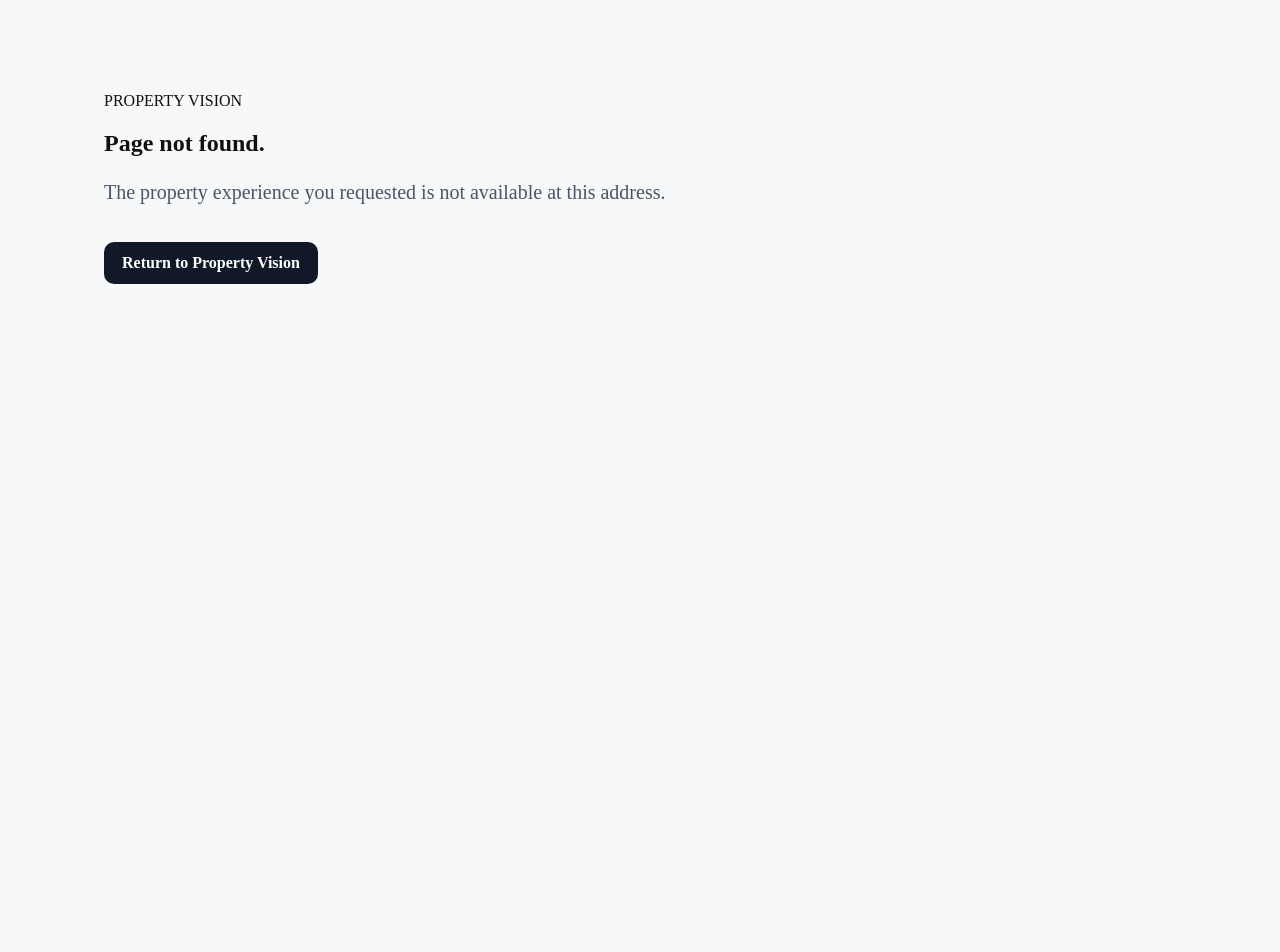
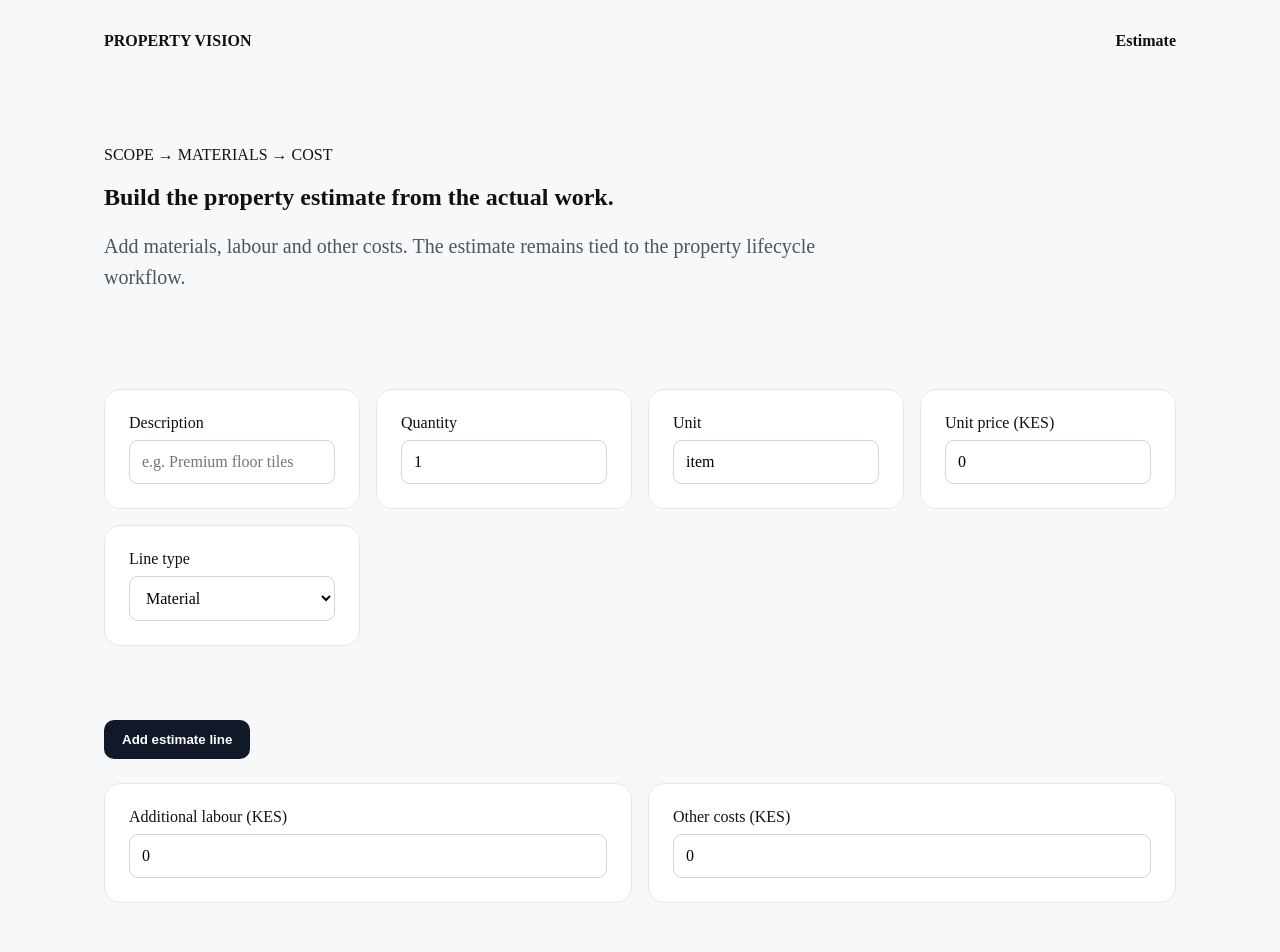
Before and after one commit to stpeter614-netizen/property-vision, a Next.js app: page /property/estimate in a window 1280 px wide. Before the commit this address had no page. Shown: the top 952 px of the page. Before the commit the page ends 800 px from the top, so only its background shows below. Built offline with nearby package versions, Linux system fonts and the light colour scheme.

Commit message:
Add Property Vision estimate workflow

```diff
--- /dev/null
+++ b/app/property/estimate/page.tsx
@@ -0,0 +1,37 @@
+'use client';
+
+import { useMemo, useState } from 'react';
+
+type Line={description:string;quantity:number;unit:string;unitPrice:number;type:'Material'|'Labour'|'Other'};
+
+export default function EstimatePage(){
+ const [lines,setLines]=useState<Line[]>([]);
+ const [description,setDescription]=useState('');
+ const [quantity,setQuantity]=useState(1);
+ const [unit,setUnit]=useState('item');
+ const [unitPrice,setUnitPrice]=useState(0);
+ const [type,setType]=useState<Line['type']>('Material');
+ const [labour,setLabour]=useState(0);
+ const [other,setOther]=useState(0);
+ const subtotal=useMemo(()=>lines.reduce((n,l)=>n+l.quantity*l.unitPrice,0),[lines]);
+ const total=subtotal+labour+other;
+ function add(){if(!description.trim())return;setLines(x=>[...x,{description:description.trim(),quantity,unit,unitPrice,type}]);setDescription('');setQuantity(1);setUnitPrice(0);}
+ return <main className="shell">
+  <nav className="nav"><a href="/">PROPERTY VISION</a><span>Estimate</span></nav>
+  <section className="hero"><div><p className="eyebrow">SCOPE → MATERIALS → COST</p><h1>Build the property estimate from the actual work.</h1><p className="lead">Add materials, labour and other costs. The estimate remains tied to the property lifecycle workflow.</p></div></section>
+  <section className="grid">
+   <label className="card">Description<input value={description} onChange={e=>setDescription(e.target.value)} placeholder="e.g. Premium floor tiles"/></label>
+   <label className="card">Quantity<input type="number" min="0" value={quantity} onChange={e=>setQuantity(Number(e.target.value))}/></label>
+   <label className="card">Unit<input value={unit} onChange={e=>setUnit(e.target.value)} placeholder="m², bag, item"/></label>
+   <label className="card">Unit price (KES)<input type="number" min="0" value={unitPrice} onChange={e=>setUnitPrice(Number(e.target.value))}/></label>
+   <label className="card">Line type<select value={type} onChange={e=>setType(e.target.value as Line['type'])}><option>Material</option><option>Labour</option><option>Other</option></select></label>
+  </section>
+  <section><button className="button" type="button" onClick={add}>Add estimate line</button></section>
+  <section>{lines.map((l,i)=><div className="option" key={i}><strong>{l.description}</strong><span>{l.quantity} {l.unit} × KES {l.unitPrice.toLocaleString()} = KES {(l.quantity*l.unitPrice).toLocaleString()}</span></div>)}</section>
+  <section className="grid">
+   <label className="card">Additional labour (KES)<input type="number" min="0" value={labour} onChange={e=>setLabour(Number(e.target.value))}/></label>
+   <label className="card">Other costs (KES)<input type="number" min="0" value={other} onChange={e=>setOther(Number(e.target.value))}/></label>
+  </section>
+  <section><div className="option"><strong>Materials / line subtotal</strong><span>KES {subtotal.toLocaleString()}</span><strong>Total estimate</strong><span>KES {total.toLocaleString()}</span></div></section>
+ </main>;
+}
```
